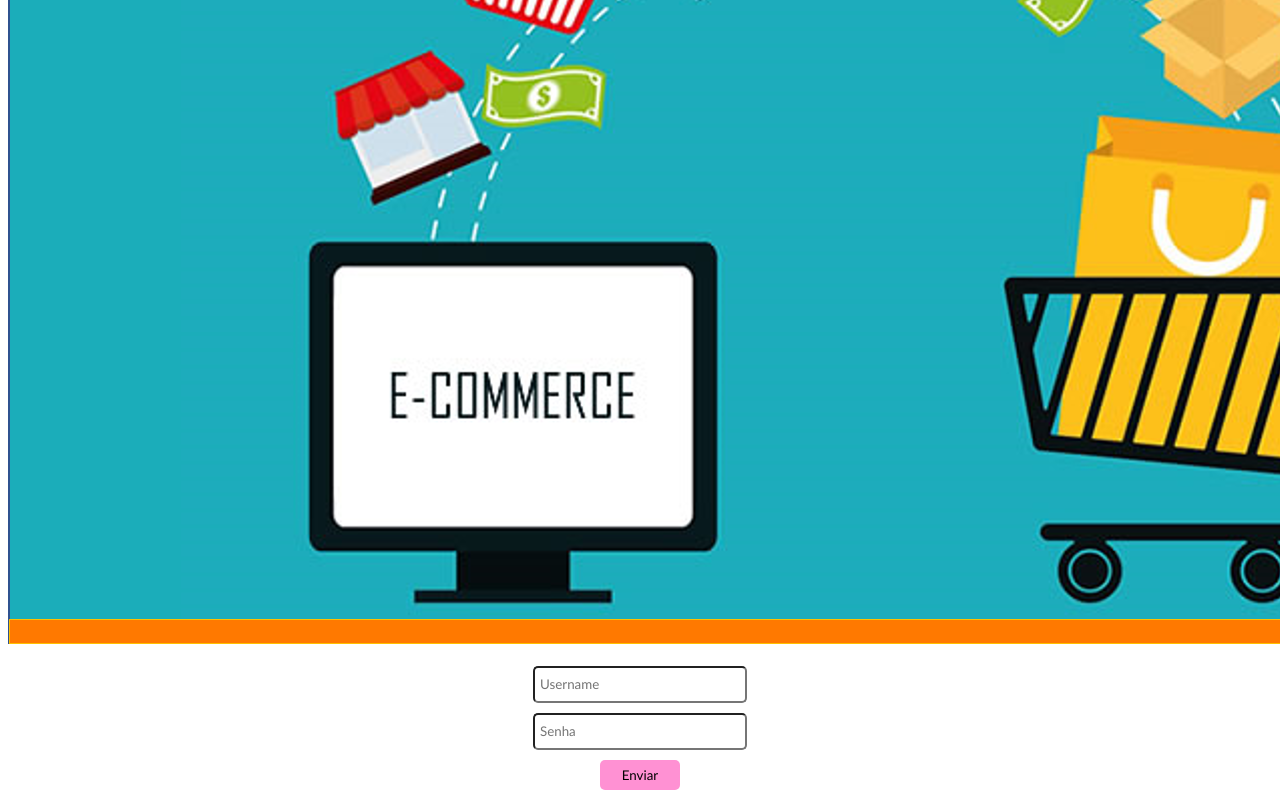
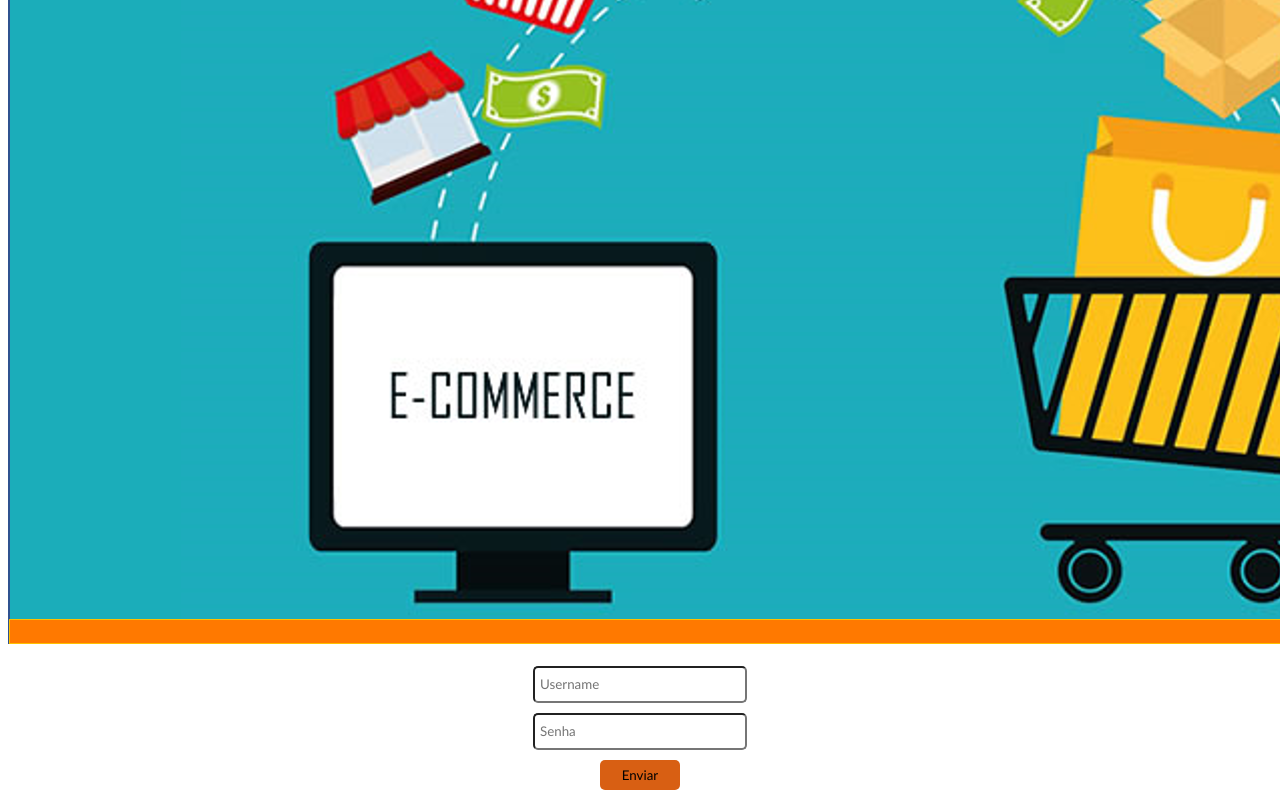
Before and after one commit to arcursino/ecommerce-vue, a Vue app: page / in a window 1280 px wide. Shown: the part 382-1182 px from the top of the page. Built offline with nearby package versions, Linux system fonts and the light colour scheme.

Commit message:
adiciona vuex-persist

```diff
--- a/package.json
+++ b/package.json
@@ -12,7 +12,8 @@
     "core-js": "^3.6.5",
     "vue": "^2.6.11",
     "vue-router": "^3.2.0",
-    "vuex": "^3.4.0"
+    "vuex": "^3.4.0",
+    "vuex-persist": "^3.1.3"
   },
   "devDependencies": {
     "@vue/cli-plugin-babel": "^4.4.0",
--- a/src/assets/style.css
+++ b/src/assets/style.css
@@ -29,7 +29,7 @@ input{
     width: 200px;}
 
 .enviar:hover{
-    background:rgb(255, 170, 221);
+    background:rgb(255, 186, 165);
 }
 
 .enviar{
@@ -37,5 +37,5 @@ input{
     border:thin;
     height:30px;
     width: 80px;
-    background:rgb(255, 145, 211)
+    background:rgb(216, 95, 19)
 }
```
Also changed, not shown: src/views/Clientes.vue (renamed from src/views/Cliente.vue), 1 other file (tests, documents, lock files or other folders).
